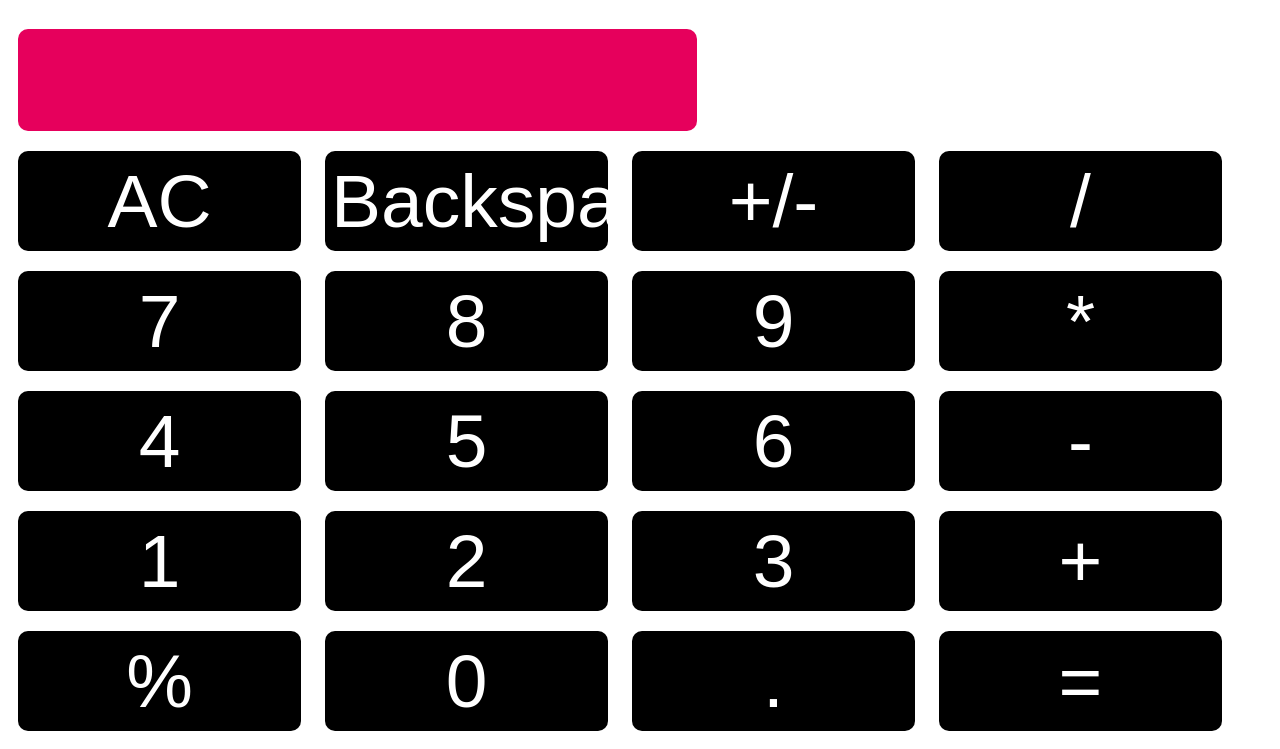
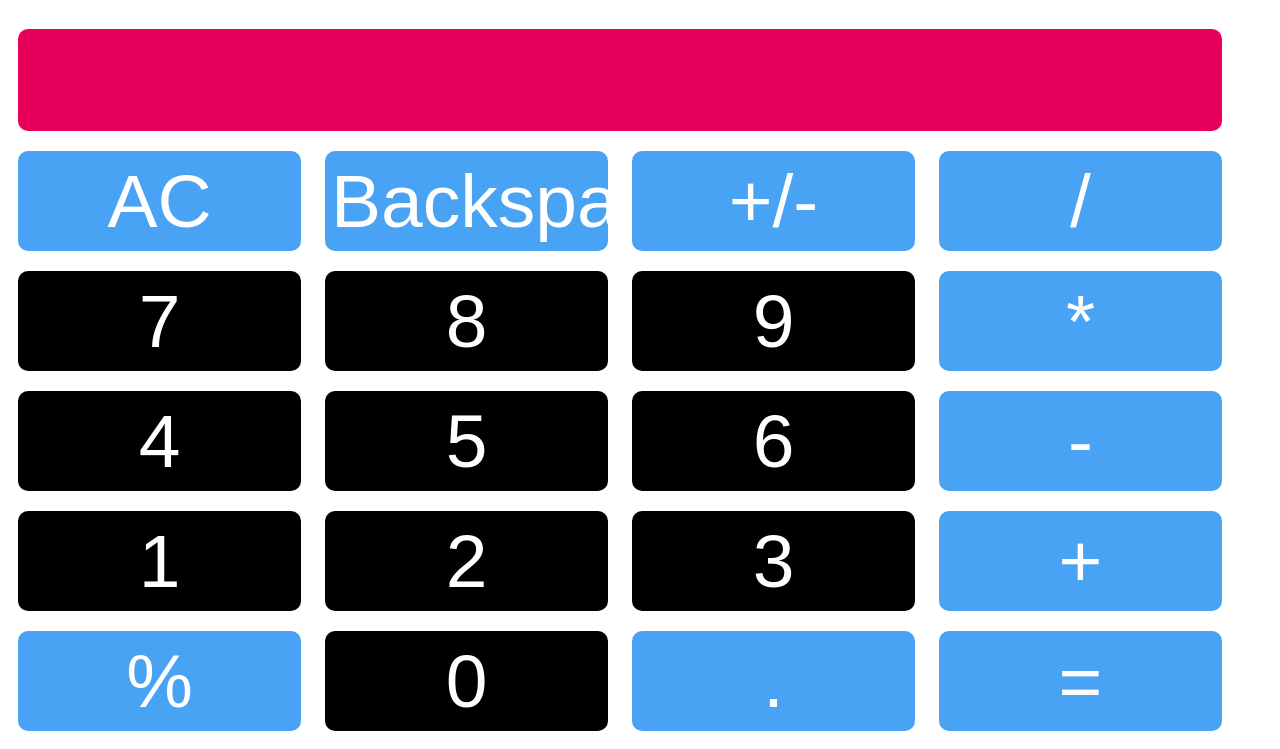
Before and after one commit to DEVILRAIDER7/CALCULATOR, a plain HTML site: page index.html in a window 1280 px wide. Shown: the part 61-810 px from the top of the page. Drawn offline with Linux system fonts and the light colour scheme.

Commit message:
Update index2.html

```diff
--- a/index.html
+++ b/index.html
@@ -9,32 +9,29 @@
 
 <h1> Simple Calculator</h1>
 <form id ="calform" Name="cal">
-    <input name="display" style=width:675px;height:100px;text-align:center;background-color:#e6005c;"> </br>
+    <input name="display" style=width:1200px;height:100px;text-align:center;background-color:#e6005c;"> </br>
 
-    <input type="button" value="AC" onClick="cal.display.value=''">
-    <input type="button" value="Backspace" onClick="cal.display.value = cal.display.value.substring(0, cal.display.value.length - 1)">
-    <input type="button" value="+/-" onClick="cal.display.value = -cal.display.value">
-    <input type =button value="/" onClick="cal.display.value+='/'"></br>
+    <input type="button" value="AC" onClick="cal.display.value=''"style=background-color:#48a3f4;">
+    <input type="button" value="Backspace" onClick="cal.display.value = cal.display.value.substring(0, cal.display.value.length - 1)"style=background-color:#48a3f4;">
 
+    <input type="button" value="+/-" onClick="cal.display.value = -cal.display.value"style=background-color:#48a3f4;">
+    <input type =button value="/" onClick="cal.display.value+='/'"style=background-color:#48a3f4;"></br>
     <input type =button value="7" onClick="cal.display.value+='7'">
     <input type =button value="8" onClick="cal.display.value+='8'">
     <input type =button value="9" onClick="cal.display.value+='9'">
-    <input type =button value="*" onClick="cal.display.value+='*'"></br>
-
+    <input type =button value="*" onClick="cal.display.value+='*'"style=background-color:#48a3f4;"></br>
     <input type =button value="4" onClick="cal.display.value+='4'">
     <input type =button value="5" onClick="cal.display.value+='5'">
     <input type =button value="6" onClick="cal.display.value+='6'">
-    <input type =button value="-" onClick="cal.display.value+='-'"></br>
-
+    <input type =button value="-" onClick="cal.display.value+='-'"style=background-color:#48a3f4;"></br>
     <input type =button value="1" onClick="cal.display.value+='1'">
     <input type =button value="2" onClick="cal.display.value+='2'">
     <input type =button value="3" onClick="cal.display.value+='3'">
-    <input type =button value="+" onClick="cal.display.value+='+'"></br>
-
-    <input type =button value="%" onClick="cal.display.value+='%'">
+    <input type =button value="+" onClick="cal.display.value+='+'"style=background-color:#48a3f4;"></br>
+    <input type =button value="%" onClick="cal.display.value+='%'"style=background-color:#48a3f4;">
     <input type =button value="0" onClick="cal.display.value+='0'">
-    <input type =button value="." onClick="cal.display.value+='.'">
-    <input type="button" value="=" onClick="cal.display.value = eval(cal.display.value)">
+    <input type =button value="." onClick="cal.display.value+='.'"style=background-color:#48a3f4;">
+    <input type="button" value="=" onClick="cal.display.value = eval(cal.display.value)"style=background-color:#48a3f4;">
 
 
 
```
